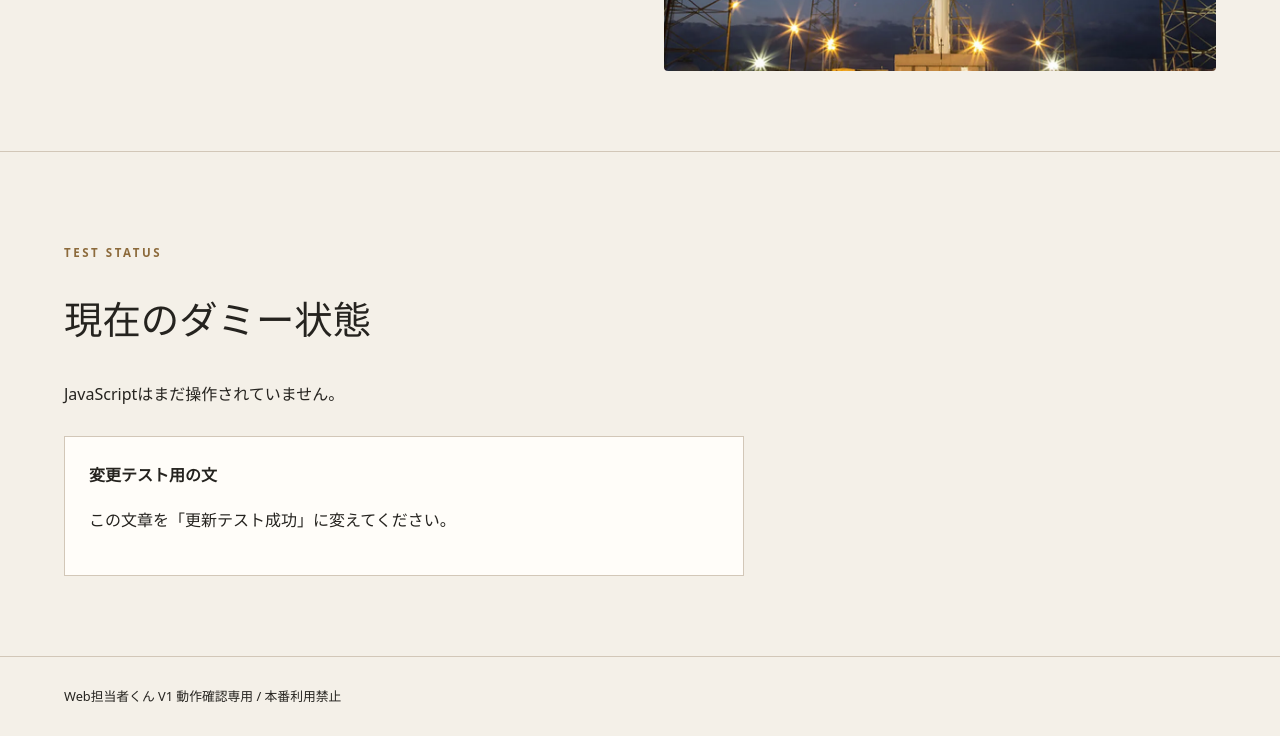
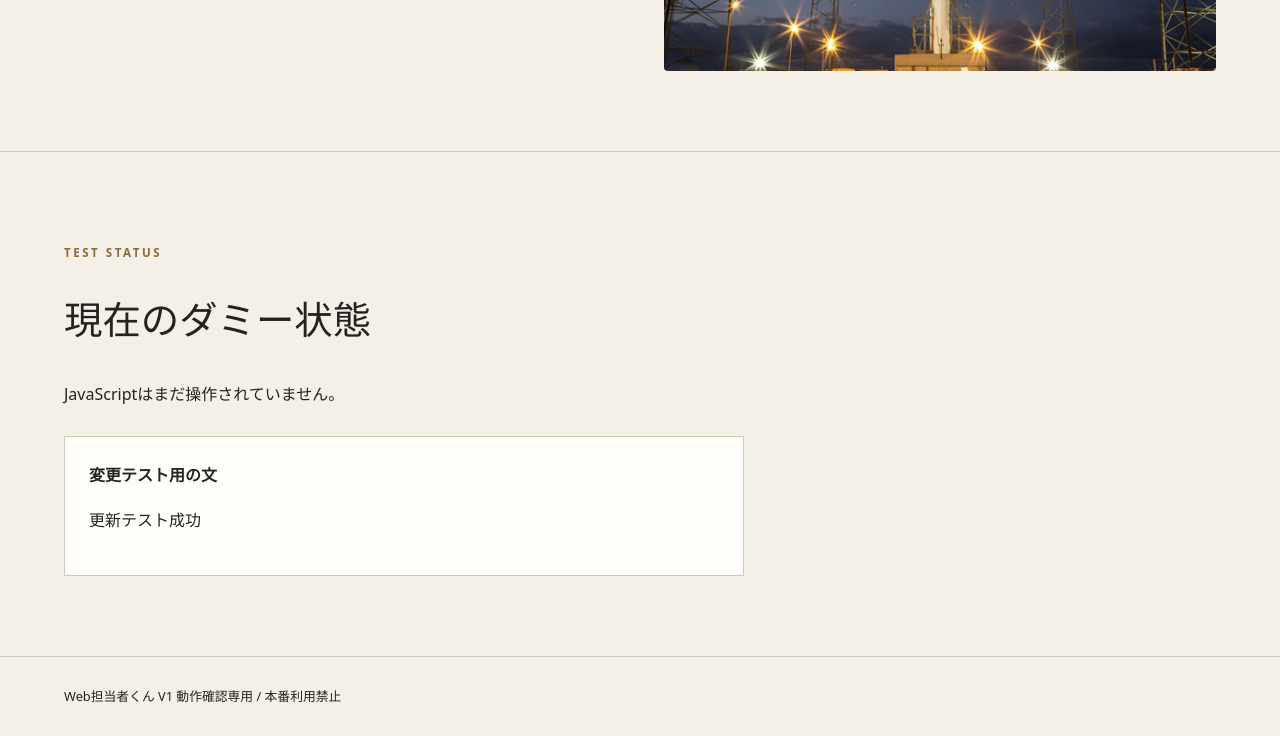
Before and after one commit to yuki-yamaguchi-neits/bantani-web-test, a website: page public/index.html in a window 1280 px wide. Shown: the part 1020-1756 px from the top of the page. Drawn offline with Linux system fonts and the light colour scheme.

Commit message:
Update dummy site confirmation message

```diff
--- a/public/index.html
+++ b/public/index.html
@@ -41,7 +41,7 @@
       <p id="jsStatus">JavaScriptはまだ操作されていません。</p>
       <div class="test-card">
         <strong>変更テスト用の文</strong>
-        <p data-edit-id="test-message">この文章を「更新テスト成功」に変えてください。</p>
+        <p data-edit-id="test-message">更新テスト成功</p>
       </div>
     </section>
   </main>
```
